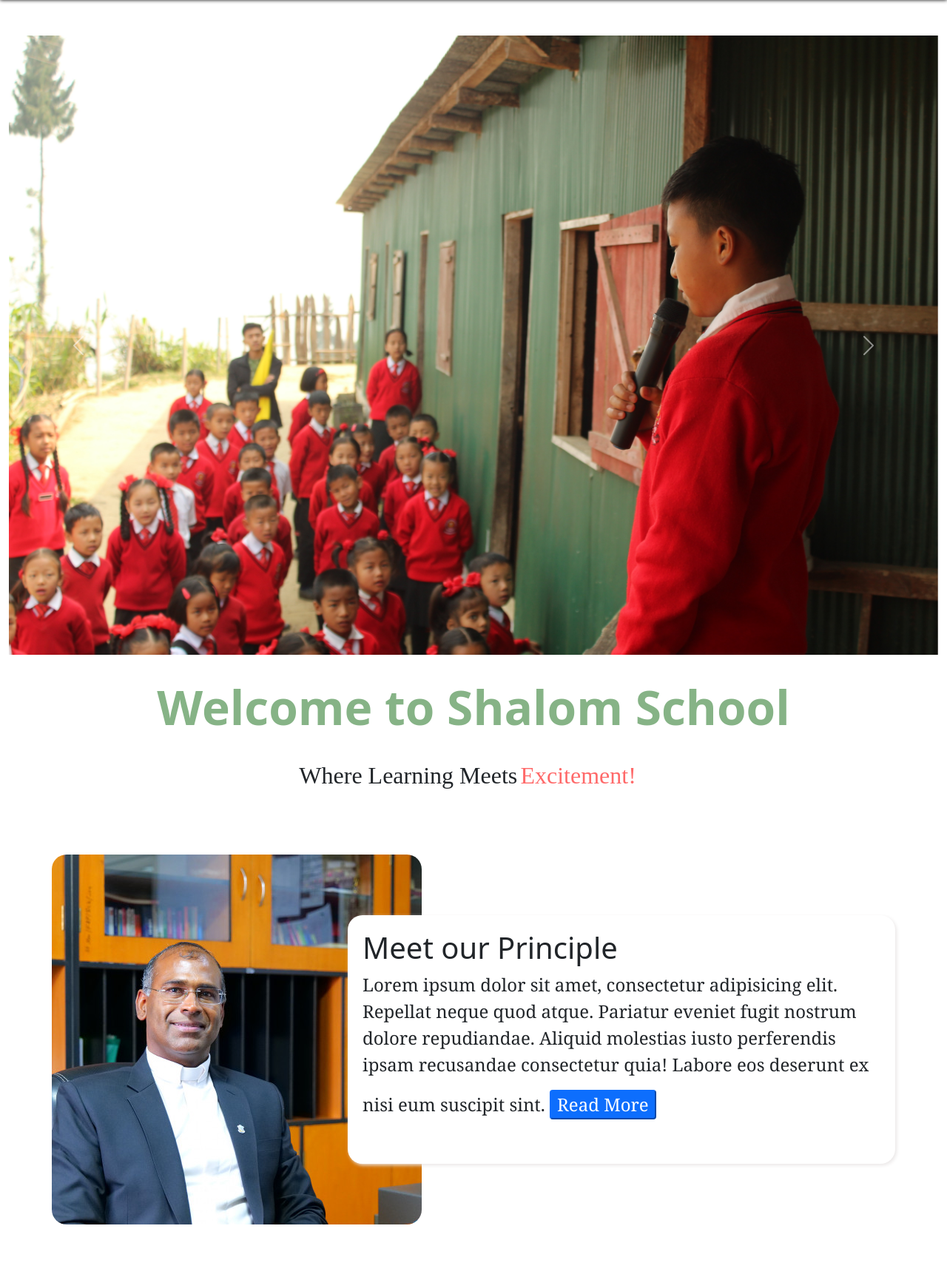
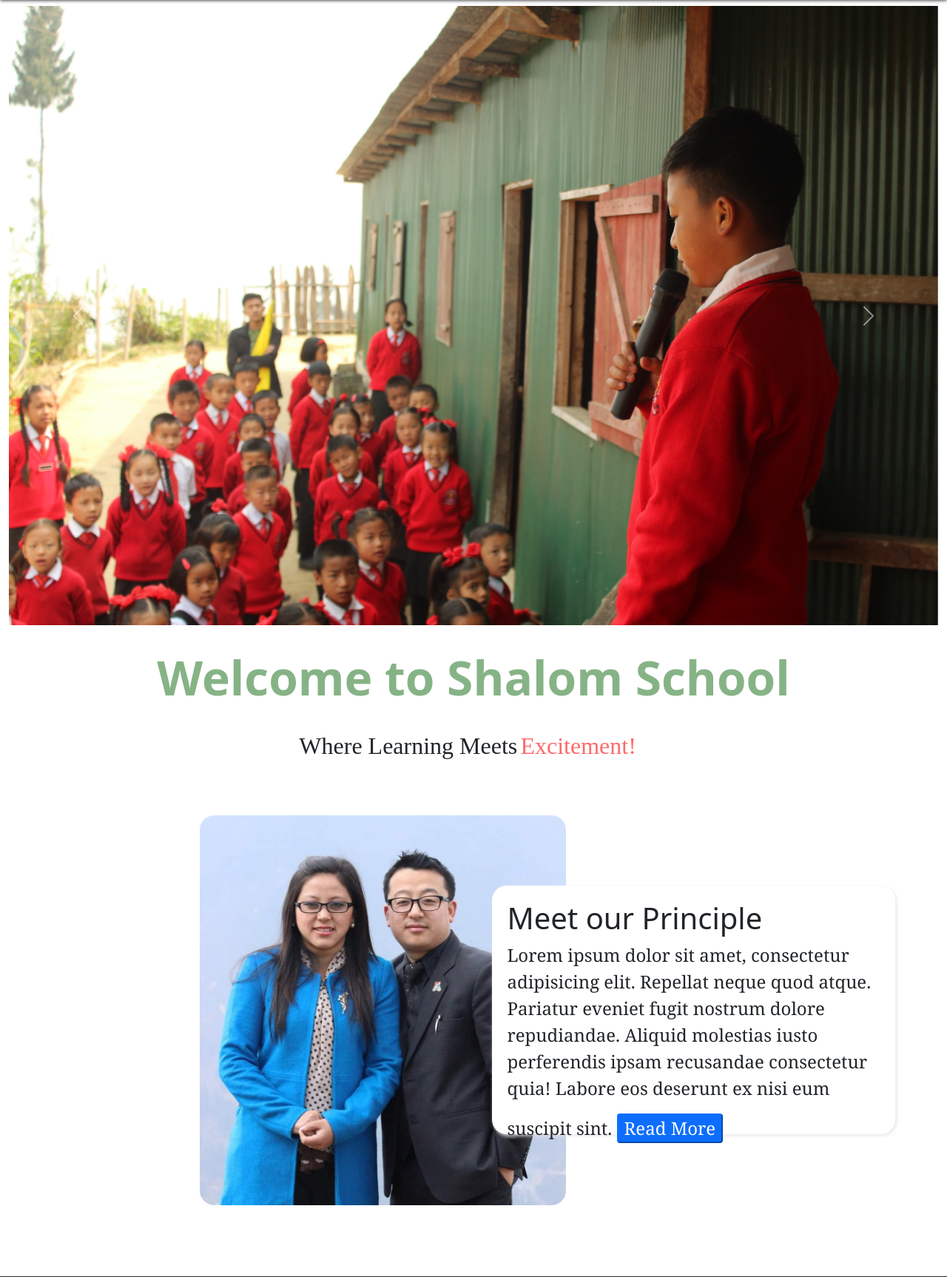
Before and after one commit to TechSage369/ShalomWebsite, a Django app: page / in a window 1280 px wide. Shown: the part 66-1792 px from the top of the page at 74% size. Run offline with Django 4.2, Linux system fonts and the light colour scheme; some libraries are stand-ins or nearby versions; some web fonts are replaced.

Commit message:
[fix] add image

```diff
--- a/backend/static/css/custom/homepage.css
+++ b/backend/static/css/custom/homepage.css
@@ -74,9 +74,11 @@ body {
 
 .image-block {
     display: flex;
+    flex-wrap: wrap;
     justify-content: center;
     align-items: center;
-    height: 30vh;
+    height: 80vh;
+    margin: 0px 200px;
 }
 
 .sh-principle-image {
@@ -93,7 +95,7 @@ body {
     background-color: #fff;
     border-radius: 20px;
     box-shadow: 2px 2px 5px #eae7e7;
-    margin-left: -100px;
+    margin-left: -300px;
 }
 
 .sh-margin {
--- a/backend/templates/website/partials/carousel.html
+++ b/backend/templates/website/partials/carousel.html
@@ -1,6 +1,6 @@
 {% load static %}
 {% include 'website/base_partials/bootstrap-include.html' %}
-<div class="container-fluid mt-5">
+<div class="container-fluid mt-2">
   <div id="carouselExampleControls"
        class="carousel slide sh-full-height"
        data-bs-ride="carousel">
--- a/backend/templates/website/partials/principle-say.html
+++ b/backend/templates/website/partials/principle-say.html
@@ -1,7 +1,7 @@
 {% load static %}
 <div class="image-block">
-    <img class="sh-principle-image"
-         src="{% static 'imgs/gallery/principle-demo.JPG' %}"
+    <img class="img-fluid mx-auto d-block sh-principle-image"
+         src="{% static 'imgs/gallery/principle-demo.jpeg' %}"
          alt="">
 </div>
 <div class="sh-section">
```
Also changed, not shown: backend/static/imgs/gallery/principle-demi.jpeg (added), backend/static/imgs/gallery/principle-demo.jpeg (added).
